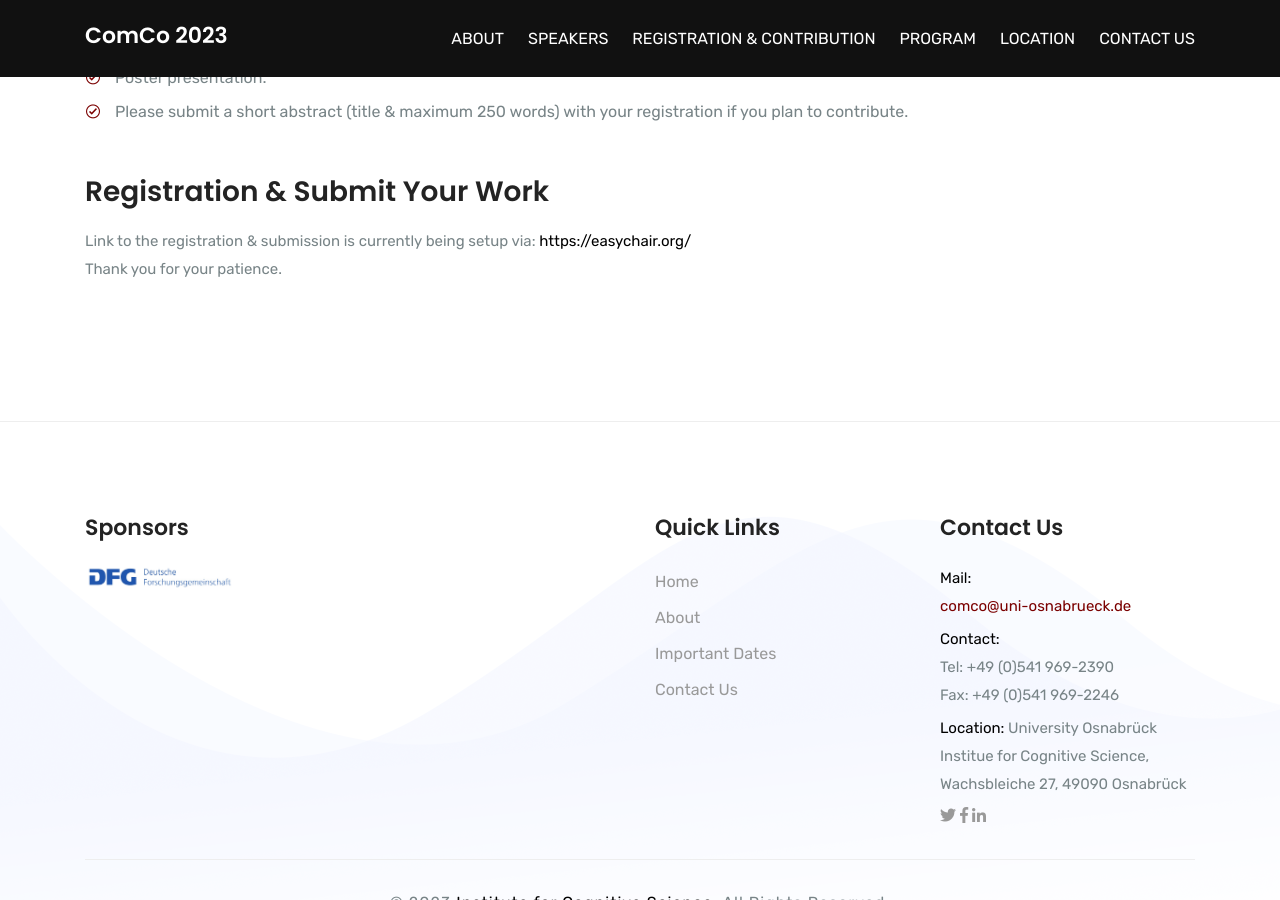
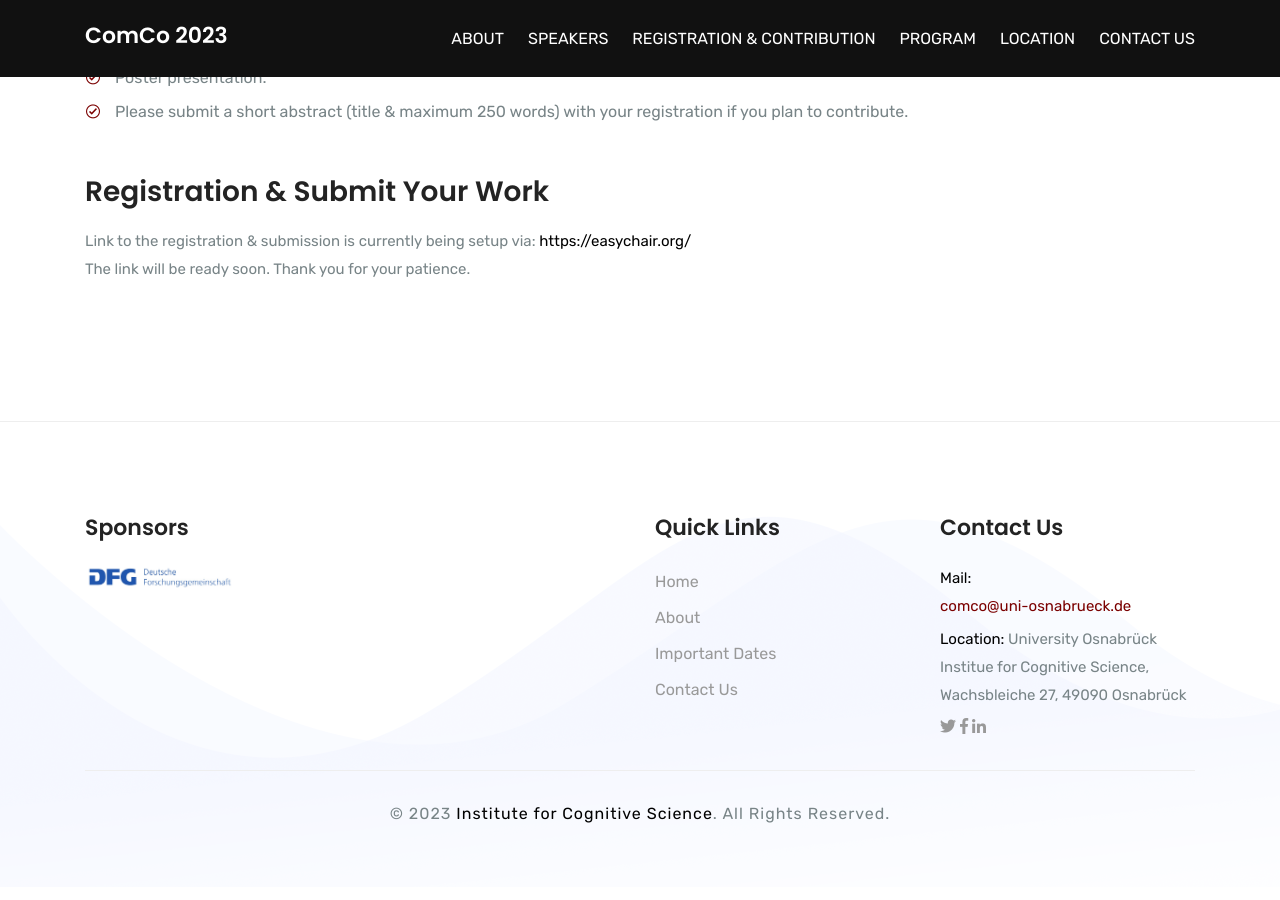
Before and after one commit to comco23/comco23.github.io, a Jekyll site: the page built from submission.html, in a window 1280 px wide and 900 px high, scrolled down 1369 px. Built offline with Jekyll 4.4.1, drawn with Linux system fonts in a browser that asks for light colours; some web fonts are replaced.

Commit message:
made changes added pics

```diff
--- a/_includes/footer.html
+++ b/_includes/footer.html
@@ -41,11 +41,6 @@
 						comco@uni-osnabrueck.de<br />
 					</p>
 					<p>
-						<span>Contact: </span> <br />
-						Tel: +49 (0)541 969-2390 <br />
-						Fax: +49 (0)541 969-2246
-					</p>
-					<p>
 						<span>Location: </span> {{ site.address }}
 					</p>
 					<!-- Add social media icons and links here -->
--- a/speakers.html
+++ b/speakers.html
@@ -5,7 +5,7 @@ permalink: /keynote
 
 <style>
 	.page_wise_banner {
-		background-image: url('assets/img/about/about-16.jpg');
+		background-image: url('assets/img/about/about-15.jpg');
 		background-position: center center;
 	}
 
--- a/submission.html
+++ b/submission.html
@@ -51,7 +51,7 @@ permalink: /submission
 					Link to the registration & submission is currently being setup via:
 					<a
 						href="https://easychair.org/">https://easychair.org/</a>
-				</br>Thank you for your patience.
+				</br> The link will be ready soon. Thank you for your patience.
 				</p>
 			</div>
 		</div>
```
Also changed, not shown: _data/visit.json (+11 -11 lines), contact.html (+6 -11 lines), assets/img/about/about-14.jpg (deleted), 1 other file.
